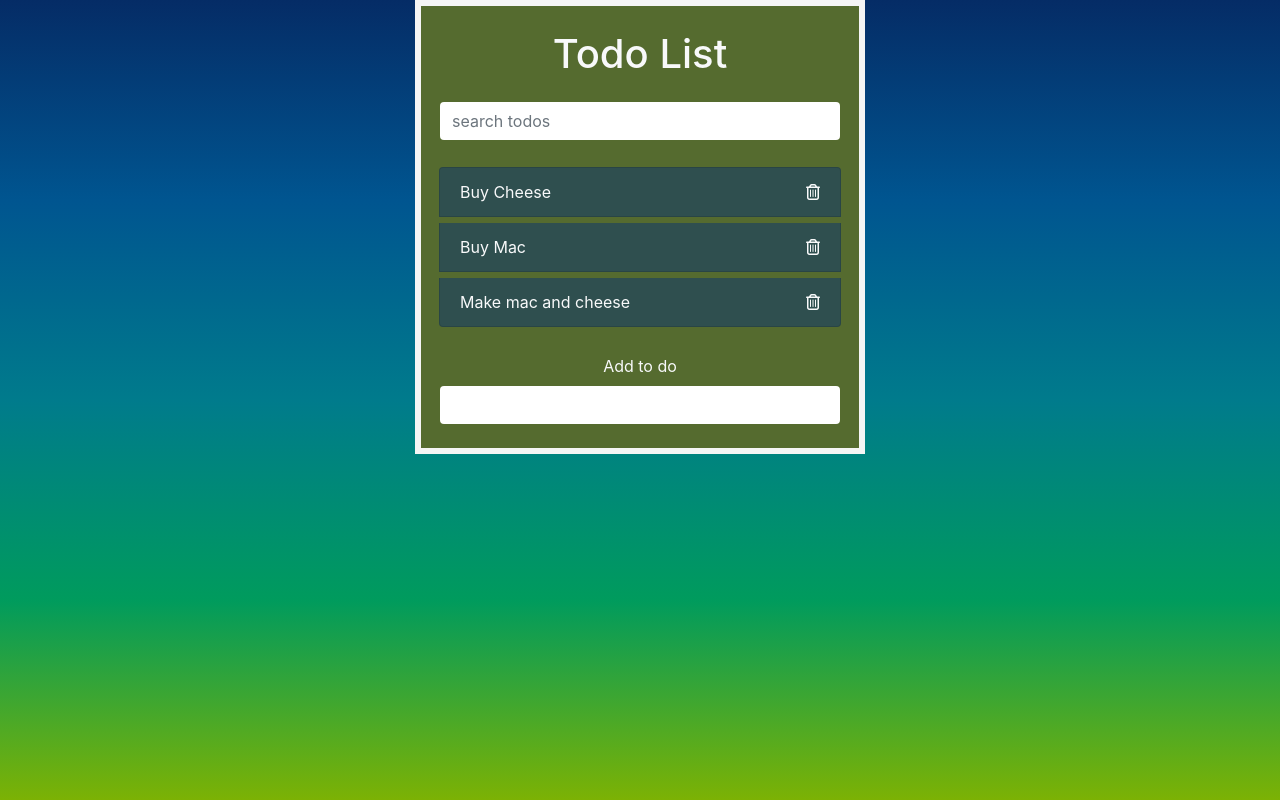
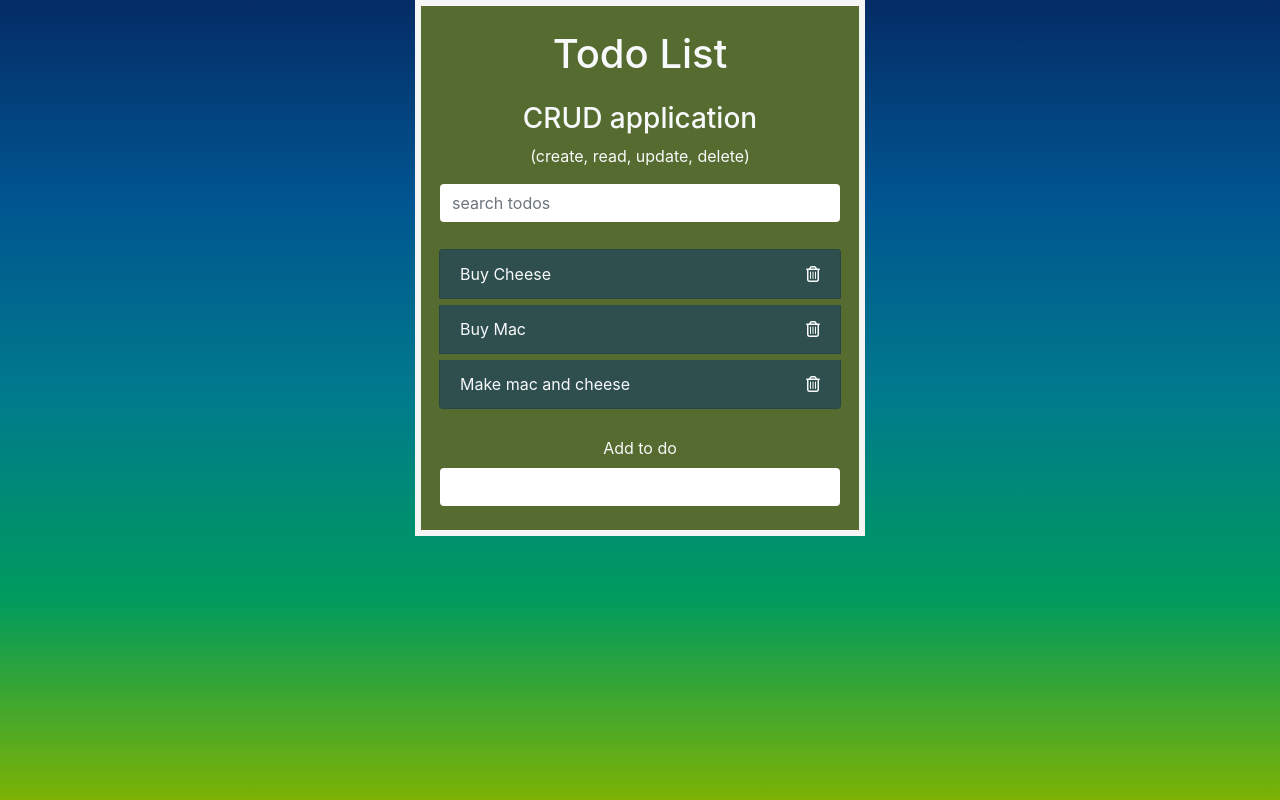
Before and after one commit to DylanBozarth/JSTodoList, a plain HTML site: page index.html in a window 1280 px wide. Drawn offline with nearby package versions, Linux system fonts and the light colour scheme.

Commit message:
more text

```diff
--- a/index.html
+++ b/index.html
@@ -13,6 +13,8 @@
 
         <header class="text-center text-light my-4">
           <h1 class="mb-4">Todo List</h1>
+          <h3 class="mb-6">CRUD application</h3>
+          <p>(create, read, update, delete)</p>
           <form class="search">
             <input class="form-control m-auto" type="text" name="search" placeholder="search todos" />
           </form>
```
